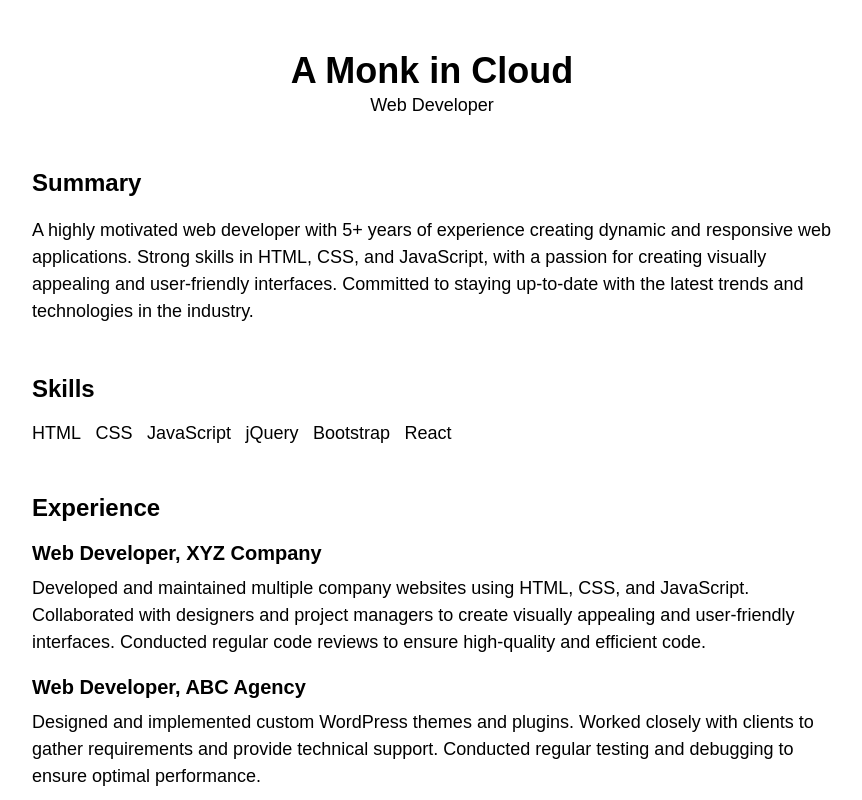
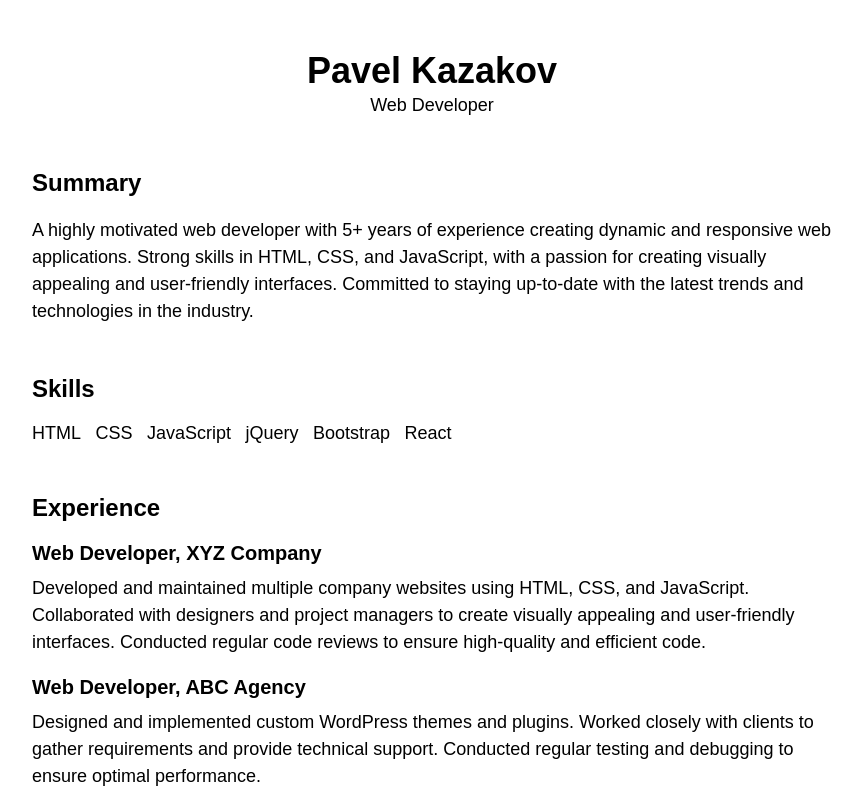
Before and after one commit to KemPavel/aws-test, a plain HTML site: page index.html in a window 1280 px wide. Shown: the top 800 px of the page, without its empty margins (208-1070 px from the left). Drawn offline with Linux system fonts and the light colour scheme.

Commit message:
Update index.html

```diff
--- a/index.html
+++ b/index.html
@@ -7,7 +7,7 @@
 <body>
 	<div class="container">
 		<header>
-			<h1>A Monk in Cloud</h1>
+			<h1>Pavel Kazakov</h1>
 			<p>Web Developer</p>
 		</header>
 		<section>
```
